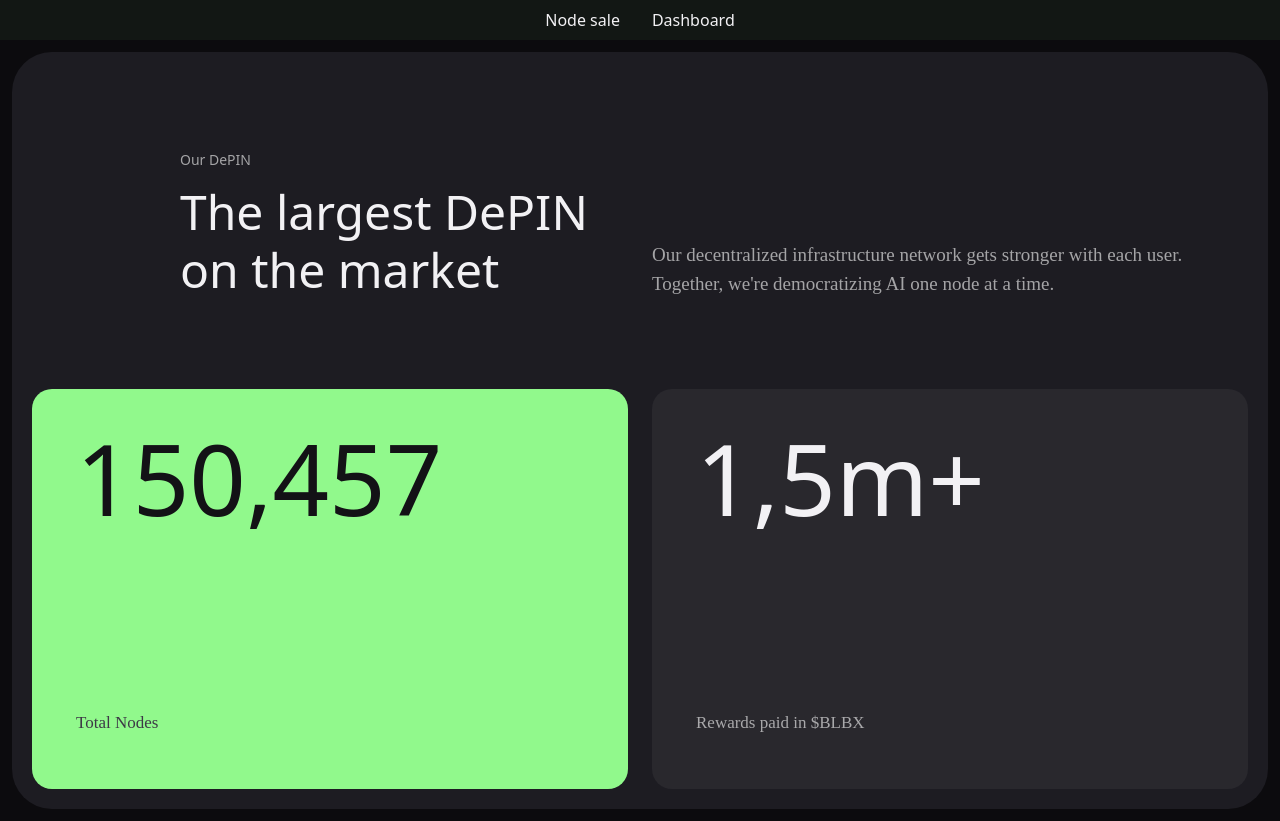
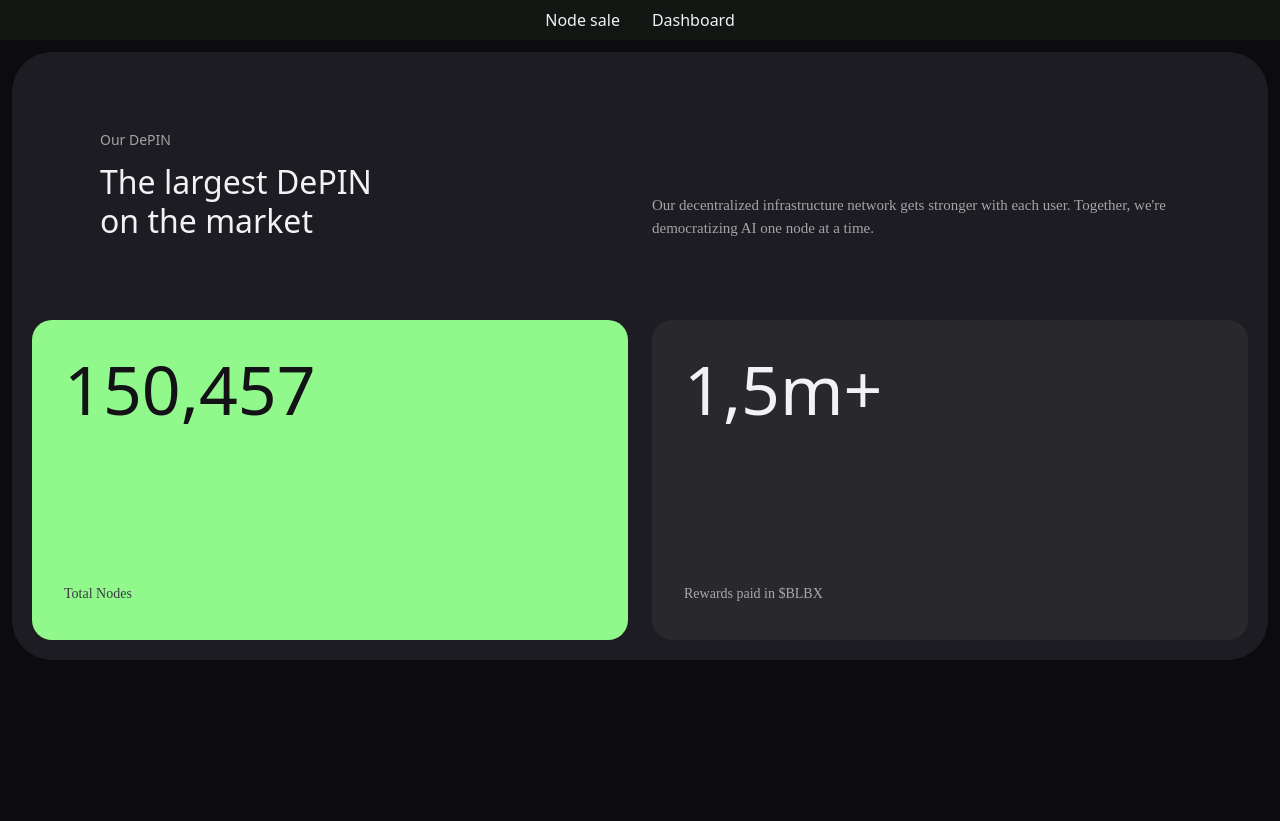
Before and after one commit to shlavik/second-task, a SvelteKit app: page /node-sale in a window 1280 px wide. After the commit the page ends 800 px from the top, so only its background shows below. Built offline with nearby package versions, Linux system fonts and the light colour scheme.

Commit message:
0.0.5: Node sale desktop

```diff
--- a/src/lib/constants/screens.json
+++ b/src/lib/constants/screens.json
@@ -9,7 +9,7 @@
 		"max": "1360px"
 	},
 	"sm-desktop": {
-		"max": "1360px"
+		"max": "1280px"
 	},
 	"tablet": {
 		"max": "1024px"
--- a/src/lib/node-sale/Card.svelte
+++ b/src/lib/node-sale/Card.svelte
@@ -13,15 +13,15 @@
 </script>
 
 <div
-	class={`flex h-[400px] flex-col justify-between rounded-[20px] px-11 py-[52px] tablet:h-[260px] tablet:rounded-[24px] tablet:px-8 tablet:pb-9 tablet:pt-11 mobile:h-[260px] mobile:p-9 mobile:pt-11 ${isNormal ? 'bg-white/5' : 'bg-accent'}`}
+	class={`flex h-[400px] flex-col justify-between rounded-[20px] px-11 py-[52px] desktop:h-80 desktop:px-8 desktop:pb-9 desktop:pt-11 tablet:h-[260px] tablet:rounded-[24px] tablet:px-8 tablet:pb-9 tablet:pt-11 mobile:h-[260px] mobile:p-9 mobile:pt-11 ${isNormal ? 'bg-white/5' : 'bg-accent'}`}
 >
 	<span
-		class={`text-[99px] font-medium leading-[0.74] text-darkness tablet:text-[68px] mobile:text-[64px] ${isNormal ? 'text-light' : 'text-darkness'}`}
+		class={`text-[99px] font-medium leading-[0.74] text-darkness desktop:text-[68px] tablet:text-[68px] mobile:text-[64px] ${isNormal ? 'text-light' : 'text-darkness'}`}
 	>
 		{value}
 	</span>
 	<span
-		class={`font-secondary text-[17px] font-light leading-[1.55] mobile:text-[14px] ${isNormal ? 'text-white/60' : 'text-dark'}`}
+		class={`font-secondary text-[17px] font-light leading-[1.55] desktop:text-sm mobile:text-[14px] ${isNormal ? 'text-white/60' : 'text-dark'}`}
 	>
 		{description}
 	</span>
--- a/src/routes/node-sale/NodeSale.svelte
+++ b/src/routes/node-sale/NodeSale.svelte
@@ -6,21 +6,21 @@
 	class="grid grid-cols-2 gap-6 rounded-[40px] bg-sale p-5 tablet:gap-3 tablet:rounded-[36px] tablet:p-3 mobile:grid-cols-1"
 >
 	<div
-		class="flex flex-col gap-4 pb-[66px] pl-[148px] pt-20 tablet:pl-10 tablet:pt-12 mobile:px-3 mobile:pb-2 mobile:pt-10"
+		class="flex flex-col gap-4 pb-[66px] pl-[148px] pt-20 desktop:pb-14 desktop:pl-[68px] desktop:pt-[60px] tablet:pl-10 tablet:pt-12 mobile:px-3 mobile:pb-2 mobile:pt-10"
 	>
 		<span class="text-sm leading-[1.1] text-white/60">Our DePIN</span>
 		<h3
-			class="flex flex-col text-5xl font-medium leading-[1.2] tablet:text-[32px] mobile:text-[32px]"
+			class="flex flex-col text-5xl font-medium leading-[1.2] desktop:text-[32px] tablet:text-[32px] mobile:text-[32px]"
 		>
 			<span>The largest DePIN</span>
 			<span>on the market</span>
 		</h3>
 	</div>
 	<div
-		class="flex flex-col justify-end pb-[66px] pr-[64px] tablet:pr-8 mobile:px-3 mobile:pb-6 mobile:pt-2"
+		class="flex flex-col justify-end pb-[66px] pr-[64px] desktop:pb-14 tablet:pr-8 mobile:px-3 mobile:pb-6 mobile:pt-2"
 	>
 		<p
-			class="flex-col font-secondary text-[19px] font-light leading-[1.55] text-white/60 lg-desktop:flex sm-desktop:flex tablet:block tablet:text-[15px] mobile:text-[15px]"
+			class="flex-col font-secondary text-[19px] font-light leading-[1.55] text-white/60 lg-desktop:flex md-desktop:block desktop:flex desktop:text-[15px] sm-desktop:block tablet:text-[15px] mobile:text-[15px]"
 		>
 			<span>
 				Our decentralized infrastructure network gets stronger with each user.
```
